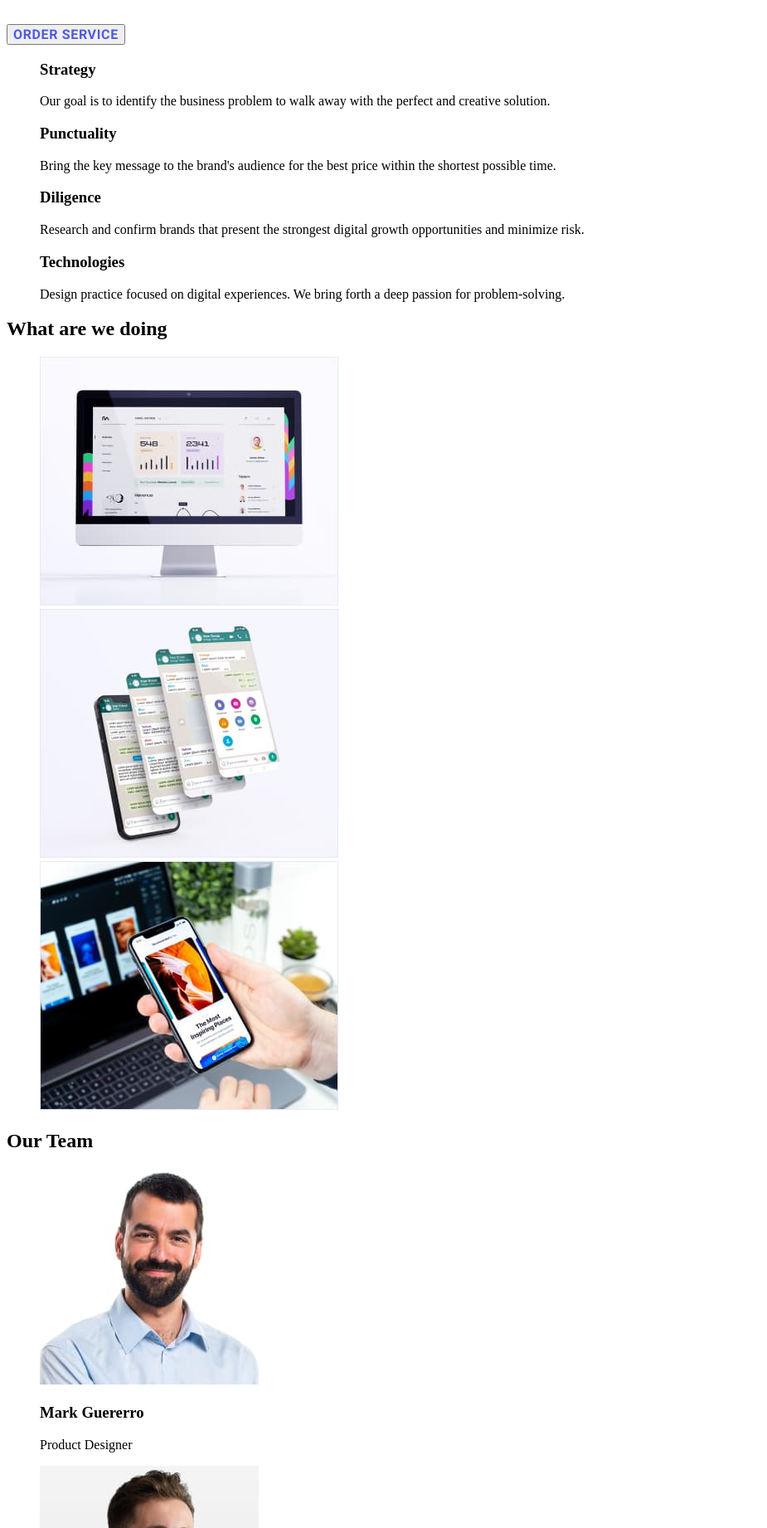
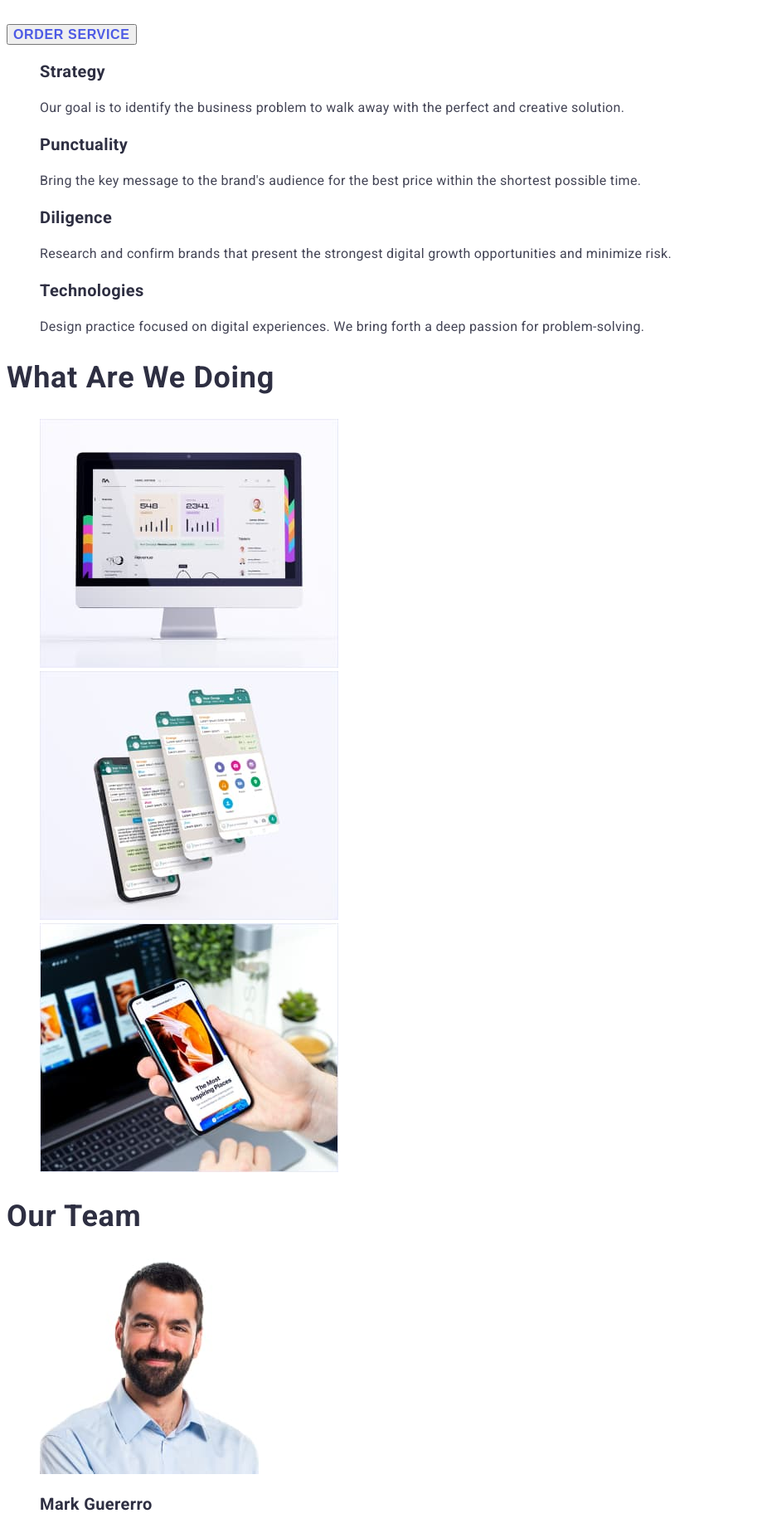
Before and after one commit to Taras-2402/goit-markup-hw-02, a plain HTML site: page index.html in a window 1280 px wide. Shown: the part 368-2210 px from the top of the page at 83% size, without its empty margins (0-925 px from the left). Drawn offline with Linux system fonts and the light colour scheme.

Commit message:
cстилізація сторінки

```diff
--- a/css/styles.css
+++ b/css/styles.css
@@ -5,11 +5,15 @@
 .link {
     text-decoration: none;
 }
+body {
+font-family: 'Roboto', sans-serif;
+}
+/*-- Header--*/
 .logo-web {
     font-family: 'Raleway', sans-serif;
     font-weight: 800;
     font-size: 18px;
-    line-height: 24px;
+    line-height: 1.33;
     color: #4D5AE5;
     }
 .studio {
@@ -19,37 +23,34 @@
     color: #F4F4FD
 }
 .menu-link {
-    font-family: 'Roboto', sans-serif;
+
     font-weight: 600;
     font-size: 16px;
     line-height: 1.5;
     color: #2E2F42;
 }
 .mail-studio, .phone-number {
-    font-family: 'Roboto', sans-serif;
     font-weight: 400;
     font-size: 16px;
-    line-height: 24px;
+    line-height: 1.5;
     letter-spacing: 0.02em;
     color: #434455;
 }
+/*--/Header--*/
+/*--Hero--*/
 .main-title {
-    font-family: 'Roboto', sans-serif;
     font-weight: 600;
     font-size: 56px;
     line-height: 1.07;
-    text-align: center;
     letter-spacing: 0.02em;
-    /* color: #FFFFFF; */
-}
+    /*color: #FFFFFF;
+*/}
 .modal-btn {
-    font-family: 'Roboto', sans-serif;
     font-style: normal;
     font-weight: 600;
     font-size: 16px;
     line-height: 1.19;
     display: flex;
-    align-items: center;
     letter-spacing: 0.04em;
     text-transform: uppercase;
     cursor: pointer;
@@ -57,6 +58,46 @@
 }
 .modal-btn:hover,
 .modal-btn:focus {
-    background: #4D5AE5;
+    background: #404BBF;
     color: #FFFFFF;
 }
+.quality {
+    font-weight: 600;
+    font-size: 20px;
+    line-height: 1.2;
+    letter-spacing: 0.02em;
+    color: #2E2F42;
+}
+.text-list {
+    font-weight: 400;
+    font-size: 16px;
+    line-height: 1.5;
+    letter-spacing: 0.02em;
+    color: #434455;
+}
+.subtitle {
+    font-weight: 600;
+    font-size: 36px;
+    line-height: 1.11;
+    letter-spacing: 0.02em;
+    text-transform: capitalize;
+    color: #2E2F42;
+}
+.name {
+    font-weight: 600;
+    font-size: 20px;
+    line-height: 1.2;
+    letter-spacing: 0.02em;
+    color: #2E2F42;
+}
+.subname {
+    font-weight: 400;
+    font-size: 16px;
+    line-height: 1.5;
+    letter-spacing: 0.02em;
+    color: #434455;
+}
+.paragraf {
+    color: #E7E9FC;
+}
+/*--/Hero--*/
--- a/index.html
+++ b/index.html
@@ -36,30 +36,30 @@
       </section>
       <section>
         <ul class="list">
-          <li
-            ><h3>Strategy</h3>
-            <p
+          <li class="quality-list"
+            ><h3 class="quality">Strategy</h3>
+            <p class="text-list"
               >Our goal is to identify the business problem to walk away with
               the perfect and creative solution.
             </p></li
           >
-          <li
-            ><h3>Punctuality</h3>
-            <p
+          <li class="quality-list"
+            ><h3 class="quality">Punctuality</h3>
+            <p class="text-list"
               >Bring the key message to the brand's audience for the best price
               within the shortest possible time.</p
             ></li
           >
-          <li
-            ><h3>Diligence</h3>
-            <p
+          <li class="quality-list"
+            ><h3 class="quality">Diligence</h3>
+            <p class="text-list"
               >Research and confirm brands that present the strongest digital
               growth opportunities and minimize risk.</p
             ></li
           >
-          <li
-            ><h3>Technologies</h3>
-            <p
+          <li class="quality-list"
+            ><h3 class="quality">Technologies</h3>
+            <p class="text-list"
               >Design practice focused on digital experiences. We bring forth a
               deep passion for problem-solving.</p
             ></li
@@ -68,7 +68,7 @@
       </section>
       <!--Works-->
       <section>
-        <h2>What are we doing</h2>
+        <h2 class="subtitle">What are we doing</h2>
         <ul class="list">
           <li
             ><img src="./images/computer.jpg" alt="computer" width="360"
@@ -86,32 +86,32 @@
       </section>
       <!--Employees-->
       <section>
-        <h2>Our Team</h2>
+        <h2 class="subtitle">Our Team</h2>
         <ul class="list">
           <li
             ><img
               src="./images/markguererro.jpg"
               alt="Mark Guererro"
               width="264" />
-            <h3>Mark Guererro</h3><p>Product Designer</p></li
+            <h3 class="name">Mark Guererro</h3><p class="subname">Product Designer</p></li
           >
           <li
             ><img src="./images/tomford.jpg" alt="Tom Ford" width="264" />
-            <h3>Tom Ford</h3><p>Frontend Developer</p></li
+            <h3 class="name">Tom Ford</h3><p class="subname">Frontend Developer</p></li
           >
           <li
             ><img
               src="./images/camilagarcia.jpg"
               alt="Camila Garcia"
               width="264" />
-            <h3>Camila Garcia</h3><p>Marketing</p></li
+            <h3 class="name">Camila Garcia</h3><p class="subname">Marketing</p></li
           >
           <li
             ><img
               src="./images/danielwilson.jpg"
               alt="Daniel Wilson"
               width="264" />
-            <h3>Daniel Wilson</h3><p>UI Designer</p></li
+            <h3 class="name">Daniel Wilson</h3><p class="subname">UI Designer</p></li
           >
         </ul>
       </section>
@@ -119,7 +119,7 @@
     <!--Footer-->
     <footer>
       <a class="logo-web link" href="./index.html">WEB<span class="studio-footer">STUDIO</span></a>
-      <p
+      <p class="subname paragraf"
         >Increase the flow of customers and sales for your business with digital
         marketing & growth solutions.</p
       >
```
Also changed, not shown: portfolio.html (+19 -19 lines).
